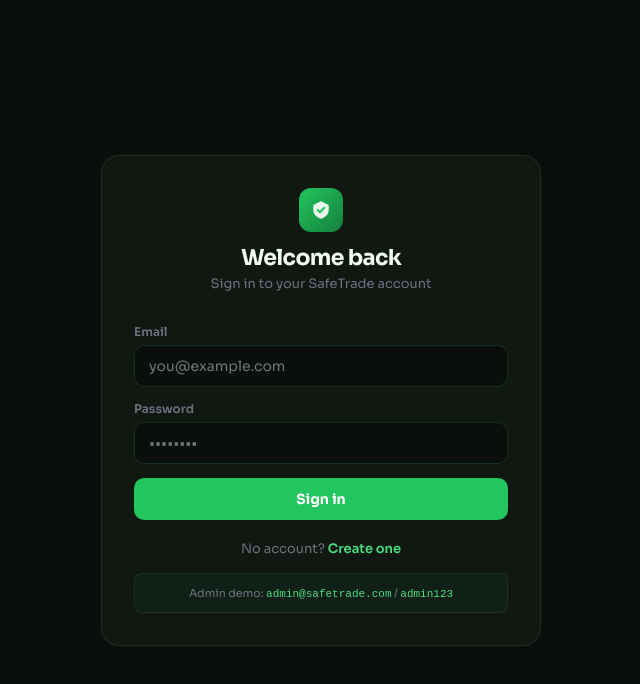
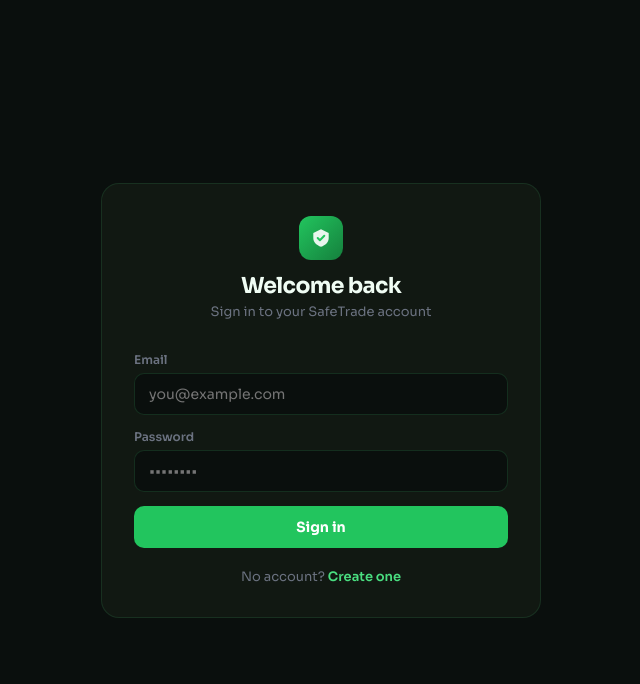
Before and after one commit to dtecdasilva/safetrade, a Next.js app: page /auth/login in a window 1280 px wide. Shown: the top 684 px of the page, without its empty margins (319-959 px from the left). Built offline with nearby package versions, Linux system fonts and the light colour scheme.

Commit message:
initial commit

```diff
--- a/src/app/auth/login/page.tsx
+++ b/src/app/auth/login/page.tsx
@@ -68,11 +68,7 @@ export default function LoginPage() {
           No account?{" "}
           <Link href="/auth/register" style={{ color: "#4ade80", fontWeight: 600, textDecoration: "none" }}>Create one</Link>
         </p>
-        <div style={{ marginTop: 16, padding: "12px", background: "rgba(34,197,94,0.05)", borderRadius: 8, border: "1px solid rgba(74,222,128,0.1)" }}>
-          <p style={{ fontSize: 11, color: "#6b7280", margin: 0, textAlign: "center" }}>
-            Admin demo: <span style={{ fontFamily: "monospace", color: "#4ade80" }}>admin@safetrade.com</span> / <span style={{ fontFamily: "monospace", color: "#4ade80" }}>admin123</span>
-          </p>
-        </div>
+
       </div>
     </div>
   );
```
